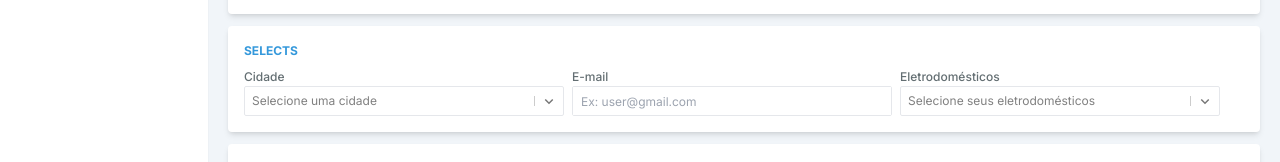
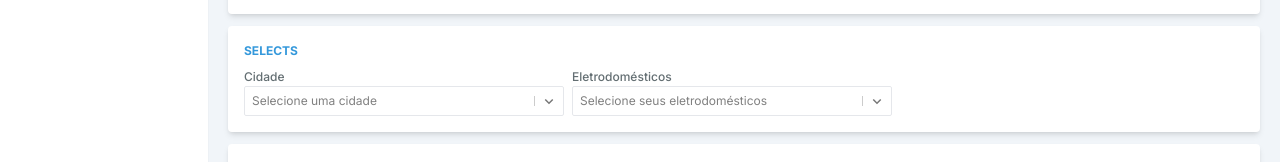
Before and after one commit to brunowbbs/ui-components, a React (Vite) app: page / in a window 1280 px wide. Shown: the part 578-740 px from the top of the page. Built offline with nearby package versions, Linux system fonts and the light colour scheme.

Commit message:
feat: ok

```diff
--- a/src/App.tsx
+++ b/src/App.tsx
@@ -277,7 +277,6 @@ function App() {
                 { label: "Montes Claros", value: 3 },
               ]}
             />
-            <Input width={80} placeholder="Ex: user@gmail.com" label="E-mail" />
 
             <Select
               width={80}
```
